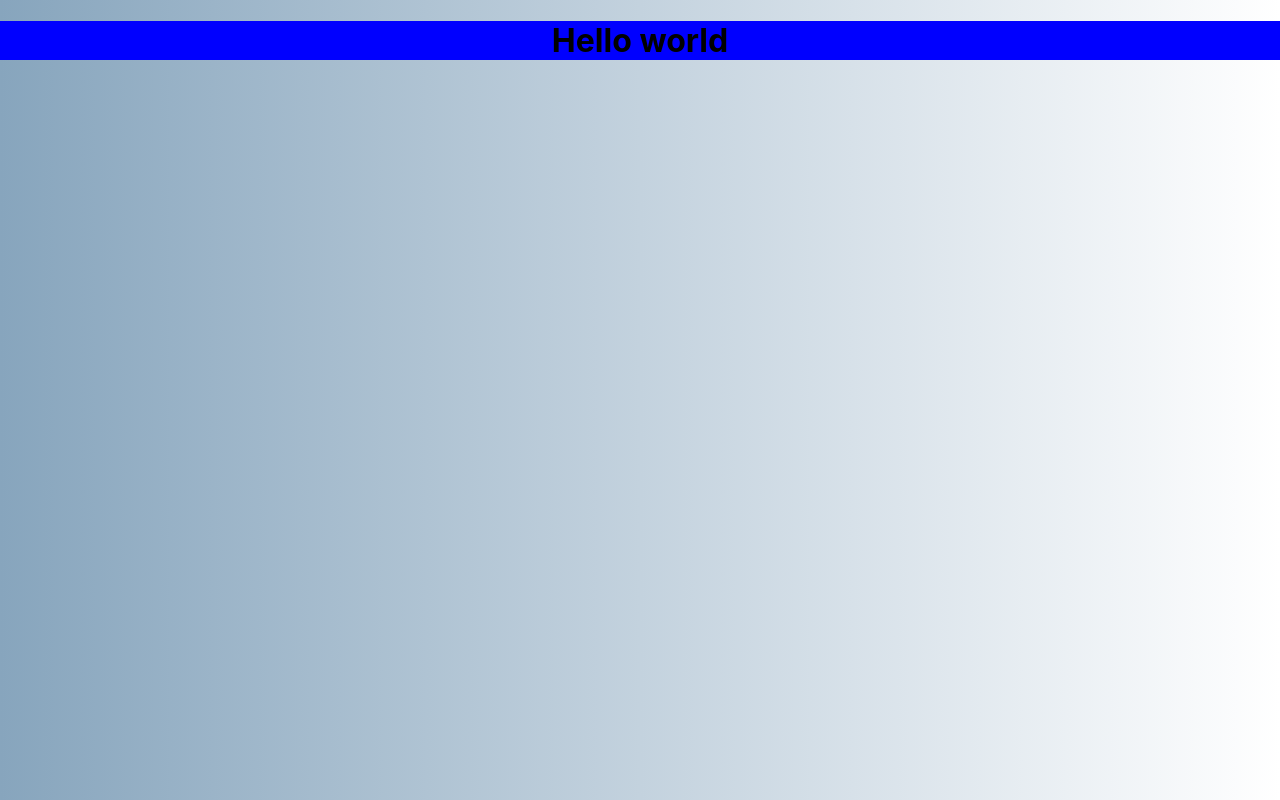
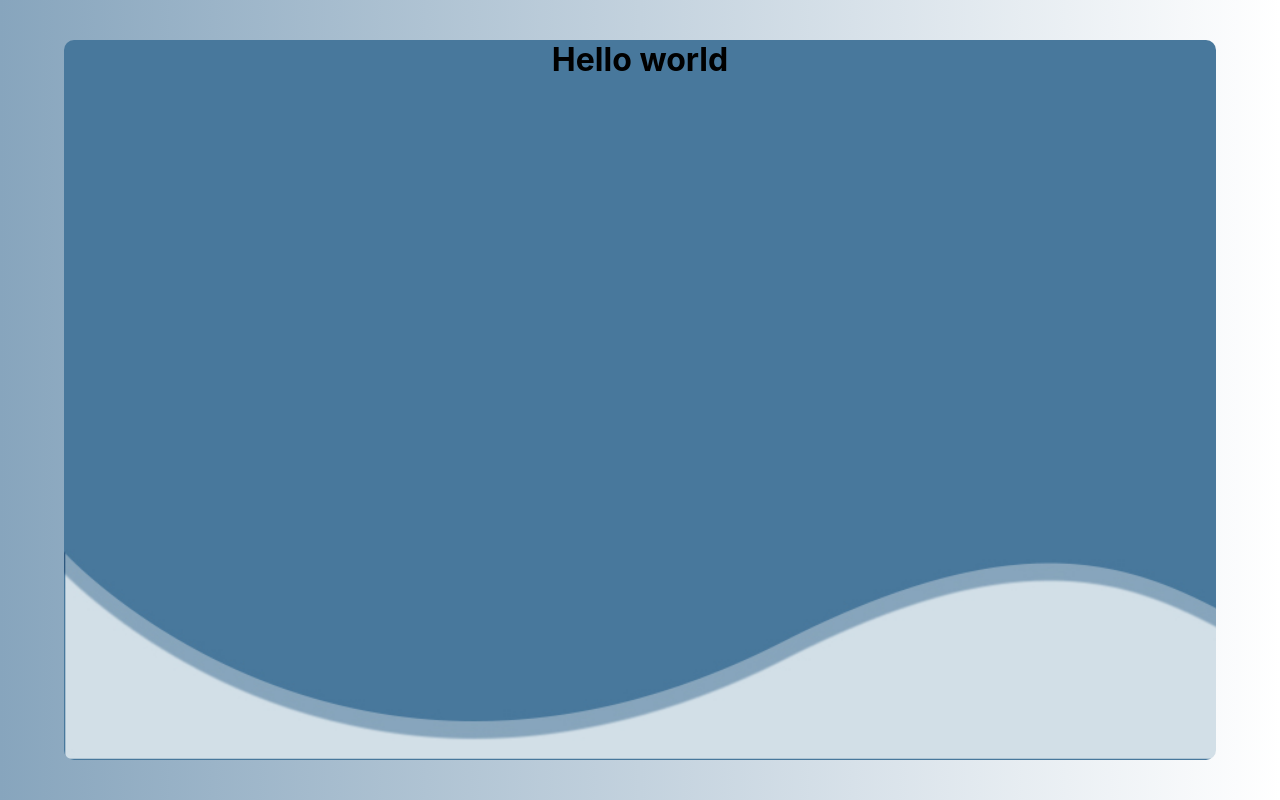
Before and after one commit to IsmailMuhammed2019/pepsiad, a React (Create React App) app: page / in a window 1280 px wide. Built offline with nearby package versions, Linux system fonts and the light colour scheme.

Commit message:
set up background image for container

```diff
--- a/src/App.css
+++ b/src/App.css
@@ -10,8 +10,16 @@ body {
 }
 
 .App {
-  text-align: center;
-  background-color: blue;
+width: 90%;
+    height: 90vh;
+    margin: 40px auto 0px auto;
+    text-align: center;
+    background-image: url('imgs/layer.jpg');
+    background-repeat: no-repeat;
+    background-size: cover;
+    background-position-y: bottom;
+    border-radius: 10px;
+
 
 }
 
```
